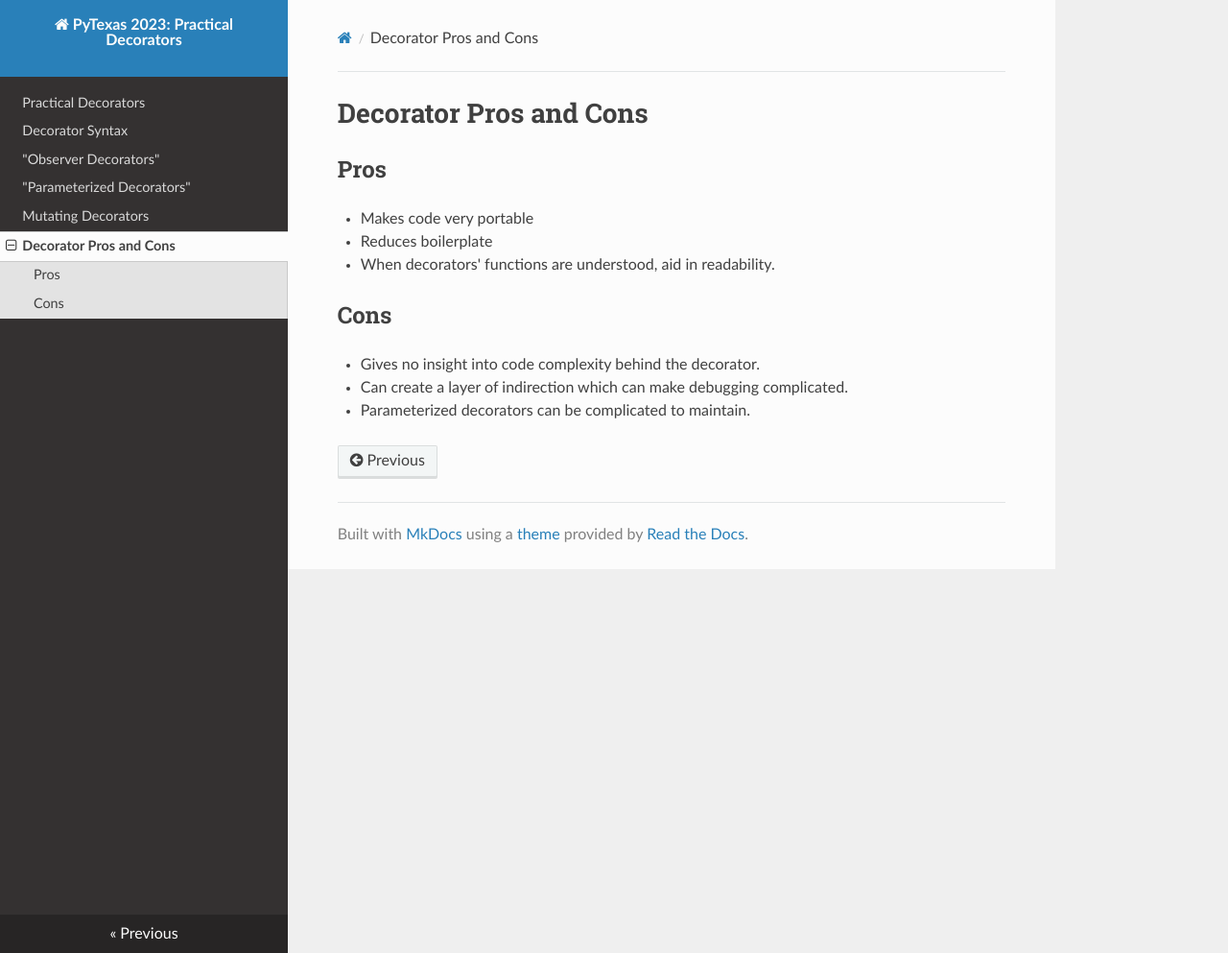
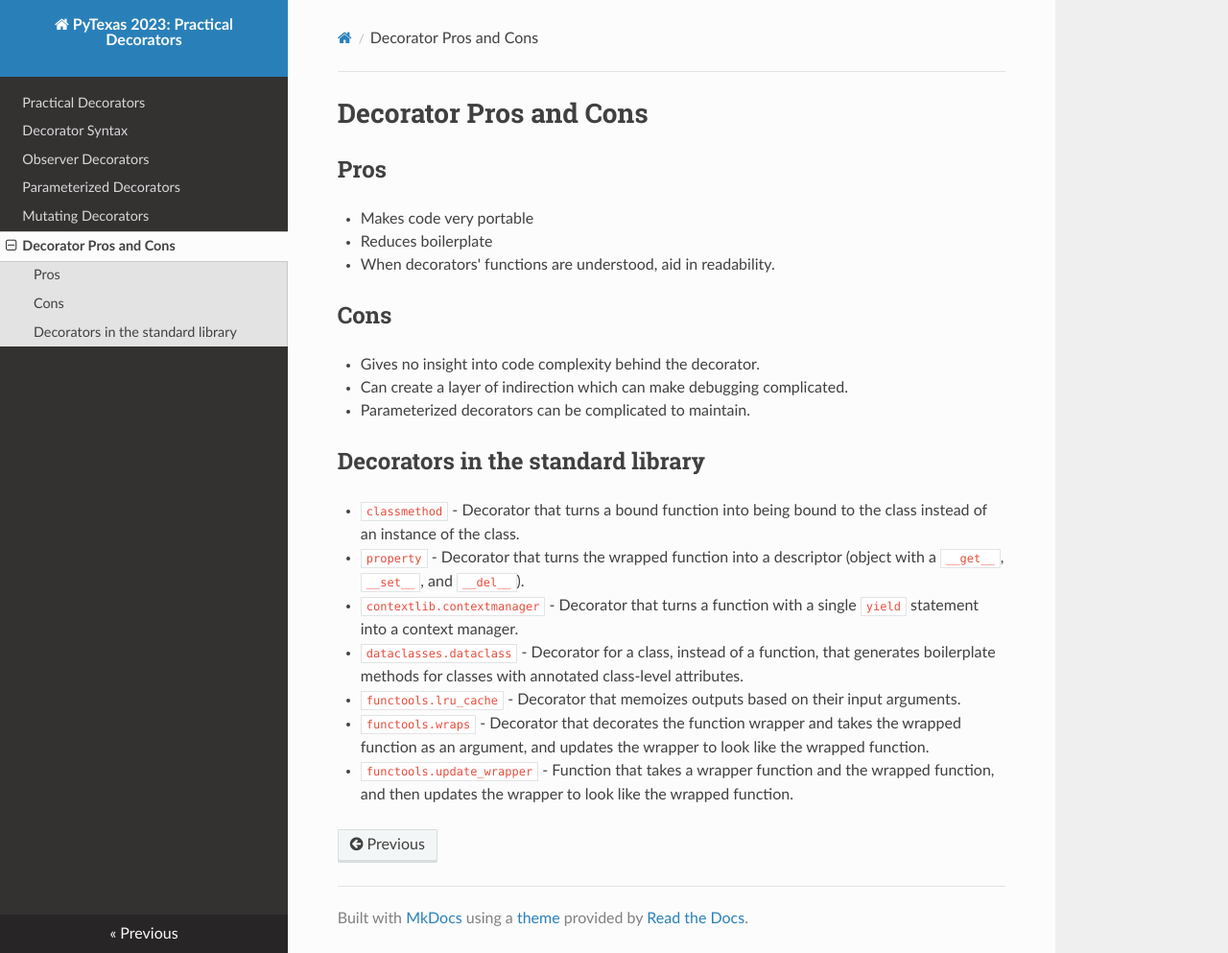
Before and after one commit to dijital20/pytexas2023-decorators, an MkDocs documentation site: the page built from docs/5_pros_and_cons.md, in a window 1280 px wide and 993 px high. Shown: the whole window at 96% size. Built offline with MkDocs 1.6.1, drawn with Linux system fonts in a browser that asks for light colours; nearby versions of some CDN libraries.

Commit message:
Updated docs.

```diff
--- a/docs/5_pros_and_cons.md
+++ b/docs/5_pros_and_cons.md
@@ -11,3 +11,14 @@
 * Gives no insight into code complexity behind the decorator.
 * Can create a layer of indirection which can make debugging complicated.
 * Parameterized decorators can be complicated to maintain.
+
+## Decorators in the standard library
+
+- `classmethod` - Decorator that turns a bound function into being bound to the class instead of an instance of the class.
+- `property` - Decorator that turns the wrapped function into a descriptor (object with a `__get__`, `__set__`,
+  and `__del__`).
+- `contextlib.contextmanager` - Decorator that turns a function with a single `yield` statement into a context manager.
+- `dataclasses.dataclass` - Decorator for a class, instead of a function, that generates boilerplate methods for classes with annotated class-level attributes.
+- `functools.lru_cache` - Decorator that memoizes outputs based on their input arguments.
+- `functools.wraps` - Decorator that decorates the function wrapper and takes the wrapped function as an argument, and updates the wrapper to look like the wrapped function.
+- `functools.update_wrapper` - Function that takes a wrapper function and the wrapped function, and then updates the wrapper to look like the wrapped function.
```
Also changed, not shown: docs/2_observer_decorators.md (+1 -1 lines), docs/3_parameterized_decorators.md (+1 -1 lines).
